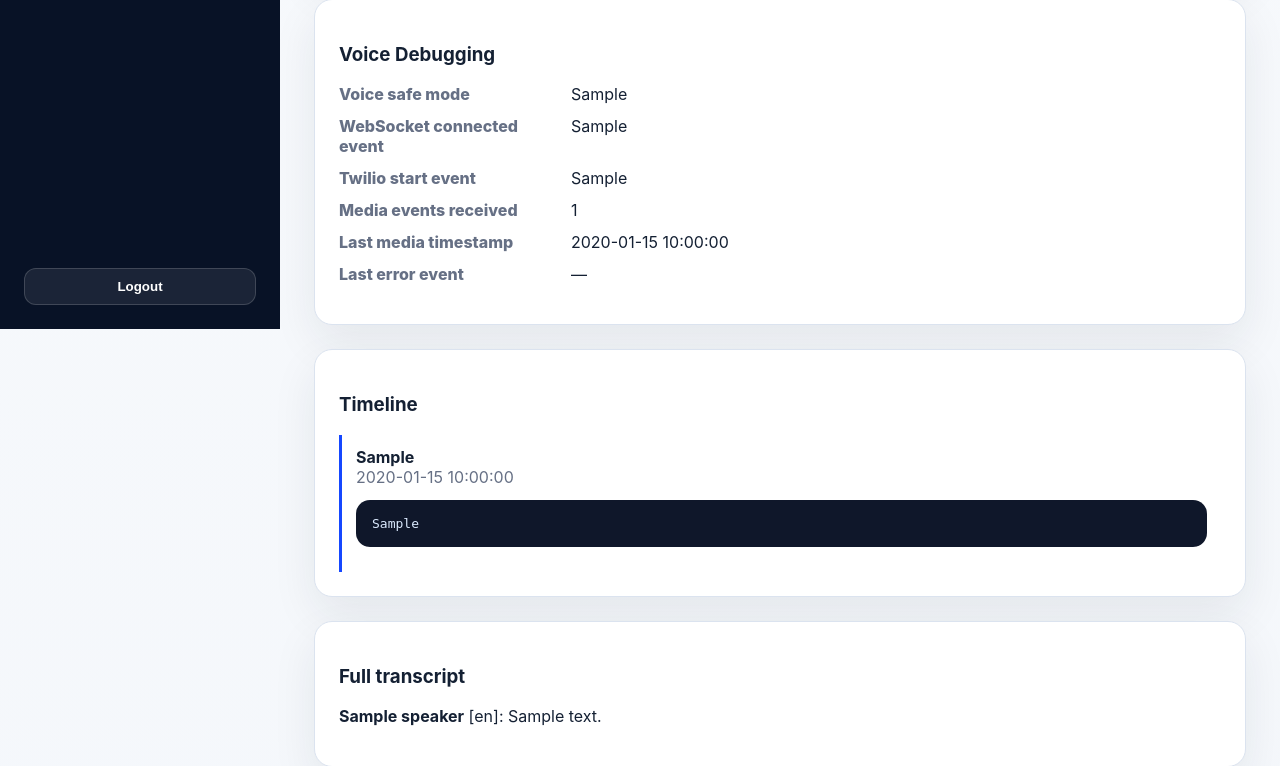
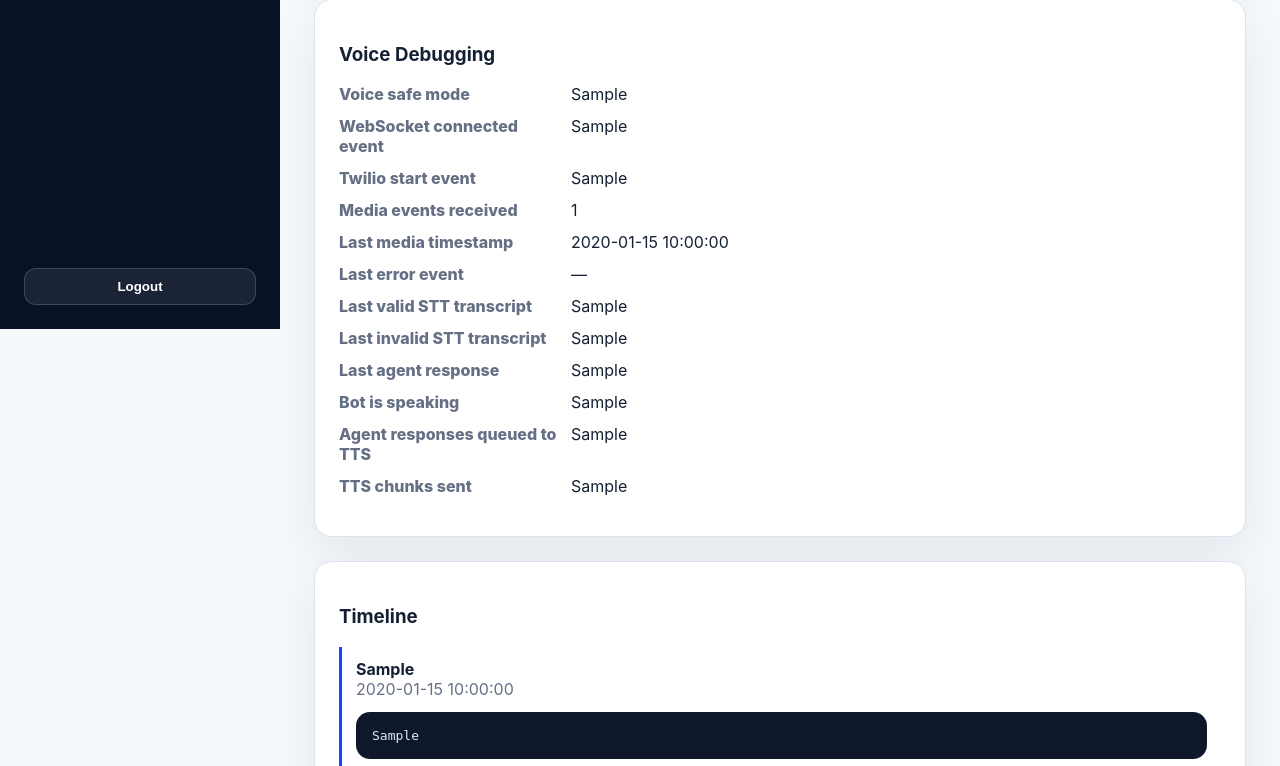
Before and after one commit to macmann/Nomos, a FastAPI app: template app/templates/call_detail.html in a window 1280 px wide. Shown: the part 471-1237 px from the top of the page. Run offline with FastAPI, Linux system fonts and the light colour scheme; the template is opened without the code that fills it: most values are stand-ins (such as "Sample title", 1, 10 or a date in 2020); some libraries are stand-ins or nearby versions.

Commit message:
Fix Twilio voice response loop

```diff
--- a/app/routes/websocket.py
+++ b/app/routes/websocket.py
@@ -20,11 +20,33 @@ logger = logging.getLogger(__name__)
 router = APIRouter()
 ACTIVE_TWILIO_SESSIONS: dict[int, dict[str, Any]] = {}
 GREETING = "Guten Tag, ich bin ein KI-Assistent von Nomos. Dies ist ein kurzer Verbindungstest."
-INVALID_TRANSCRIPTS = {"(screeching noise)", "[noise]", "(noise)", "[silence]", "(silence)", ""}
+INVALID_TRANSCRIPTS = {
+    "",
+    "(heavy static)",
+    "(static noise)",
+    "(static hissing)",
+    "(white noise)",
+    "(traffic noise)",
+    "(techno music)",
+    "(clicking)",
+    "(two beeps)",
+    "(screeching noise)",
+    "[noise]",
+    "(noise)",
+    "[silence]",
+    "(silence)",
+    "mm",
+    "mm-hmm",
+    "mm hmm",
+}
+MEANINGFUL_SHORT_TRANSCRIPTS = {"ja", "yes", "no", "ok", "nein"}
 TWILIO_AUDIO_CHUNK_BYTES = 160
 TWILIO_AUDIO_CHUNK_SECONDS = 0.02
 MEDIA_EVENT_SAMPLE_CHUNKS = 50
-MIN_STT_AUDIO_BYTES = 8000
+MIN_STT_AUDIO_BYTES = 16000
+DEFAULT_STT_FLUSH_BYTES = 24000
+DEFAULT_STT_FLUSH_SECONDS = 3.0
+DEFAULT_STT_AFTER_BOT_COOLDOWN_MS = 500
 
 
 def _bool_setting(value: Any, default: bool = False) -> bool:
@@ -93,15 +115,16 @@ def _settings_snapshot() -> dict[str, Any]:
             "tts_enabled": False if safe else _bool_setting(ss.get("tts_enabled", "false")),
             "twilio_max_call_duration": _int_setting(ss.get("twilio_max_call_duration", "600"), 600),
             "max_spoken_response_chars": _int_setting(ss.get("max_spoken_response_chars", "220"), 220),
-            "stt_flush_bytes": _int_setting(ss.get("stt_flush_bytes", "12000"), 12000),
-            "stt_flush_seconds": _float_setting(ss.get("stt_flush_seconds", "2.0"), 2.0),
-            "stt_min_audio_bytes": _int_setting(ss.get("stt_min_audio_bytes", str(MIN_STT_AUDIO_BYTES)), MIN_STT_AUDIO_BYTES),
+            "stt_flush_bytes": _int_setting(ss.get("stt_flush_bytes", str(DEFAULT_STT_FLUSH_BYTES)), DEFAULT_STT_FLUSH_BYTES),
+            "stt_flush_seconds": _float_setting(ss.get("stt_flush_seconds", str(DEFAULT_STT_FLUSH_SECONDS)), DEFAULT_STT_FLUSH_SECONDS),
+            "min_stt_buffer_bytes": _int_setting(ss.get("min_stt_buffer_bytes", ss.get("stt_min_audio_bytes", str(MIN_STT_AUDIO_BYTES))), MIN_STT_AUDIO_BYTES),
+            "stt_after_bot_cooldown_ms": _int_setting(ss.get("stt_after_bot_cooldown_ms", str(DEFAULT_STT_AFTER_BOT_COOLDOWN_MS)), DEFAULT_STT_AFTER_BOT_COOLDOWN_MS),
             "outbound_audio_queue_max": _int_setting(ss.get("outbound_audio_queue_max", "200"), 200),
             "barge_in_enabled": _bool_setting(ss.get("barge_in_enabled", "false"), False),
         }
     except Exception:
         logger.exception("NOMOS_WS_ERROR failed_to_load_settings")
-        return {"voice_safe_mode": True, "allow_greeting_in_safe_mode": False, "greeting_on_start_enabled": True, "text_debug_mode": False, "stt_enabled": False, "agent_enabled": False, "tts_enabled": False, "twilio_max_call_duration": 600, "max_spoken_response_chars": 220, "stt_flush_bytes": 12000, "stt_flush_seconds": 2.0, "stt_min_audio_bytes": MIN_STT_AUDIO_BYTES, "outbound_audio_queue_max": 200, "barge_in_enabled": False}
+        return {"voice_safe_mode": True, "allow_greeting_in_safe_mode": False, "greeting_on_start_enabled": True, "text_debug_mode": False, "stt_enabled": False, "agent_enabled": False, "tts_enabled": False, "twilio_max_call_duration": 600, "max_spoken_response_chars": 220, "stt_flush_bytes": DEFAULT_STT_FLUSH_BYTES, "stt_flush_seconds": DEFAULT_STT_FLUSH_SECONDS, "min_stt_buffer_bytes": MIN_STT_AUDIO_BYTES, "stt_after_bot_cooldown_ms": DEFAULT_STT_AFTER_BOT_COOLDOWN_MS, "outbound_audio_queue_max": 200, "barge_in_enabled": False}
     finally:
         db.close()
 
@@ -121,10 +144,20 @@ async def safe_send_json(ws: WebSocket, payload: dict[str, Any]) -> bool:
         return False
 
 
+def is_valid_user_transcript(text: str | None) -> bool:
+    cleaned = (text or "").strip()
+    lowered = cleaned.lower().strip(" .!?")
+    if not cleaned or lowered in INVALID_TRANSCRIPTS:
+        return False
+    if cleaned.startswith("(") and cleaned.endswith(")") and cleaned.count("(") == 1 and cleaned.count(")") == 1:
+        return False
+    if len(lowered) < 4 and lowered not in MEANINGFUL_SHORT_TRANSCRIPTS:
+        return False
+    return True
+
+
 def _is_invalid_transcript(text: str | None) -> bool:
-    cleaned = (text or "").strip()
-    lowered = cleaned.lower()
-    return not cleaned or lowered in INVALID_TRANSCRIPTS or lowered.strip(" .!?") in INVALID_TRANSCRIPTS
+    return not is_valid_user_transcript(text)
 
 
 def _shorten_response(text: str, max_chars: int) -> str:
@@ -146,7 +179,7 @@ def _clear_queue(queue: asyncio.Queue[bytes]) -> int:
             return cleared
 
 
-async def queue_twilio_audio(call_id: int, queue: asyncio.Queue[bytes], audio: bytes, chunk_size: int = TWILIO_AUDIO_CHUNK_BYTES) -> None:
+async def queue_twilio_audio(call_id: int, queue: asyncio.Queue[bytes | None], audio: bytes, chunk_size: int = TWILIO_AUDIO_CHUNK_BYTES) -> None:
     chunks = [audio[i:i + chunk_size] for i in range(0, len(audio), chunk_size) if audio[i:i + chunk_size]]
     if not chunks:
         return
@@ -161,11 +194,15 @@ async def queue_twilio_audio(call_id: int, queue: asyncio.Queue[bytes], audio: b
             logger.warning("NOMOS_AUDIO_QUEUE_BACKPRESSURE call_id=%s action=skip_new_response", call_id)
             _write_event(call_id, "audio_queue_backpressure", {"action": "skip_new_response"})
             return
+    try:
+        queue.put_nowait(None)
+    except asyncio.QueueFull:
+        logger.warning("NOMOS_AUDIO_QUEUE_BACKPRESSURE call_id=%s action=missing_response_boundary", call_id)
     logger.warning("NOMOS_AUDIO_QUEUE_PUT bytes=%s chunks=%s", len(audio), len(chunks))
     _write_event(call_id, "twilio_audio_queued", {"bytes": len(audio), "chunks": len(chunks)})
 
 
-async def twilio_audio_sender(ws: WebSocket, stream_sid_ref: dict[str, str | None], queue: asyncio.Queue[bytes], stop_event: asyncio.Event, call_id: int) -> None:
+async def twilio_audio_sender(ws: WebSocket, stream_sid_ref: dict[str, str | None], queue: asyncio.Queue[bytes | None], stop_event: asyncio.Event, call_id: int, bot_is_speaking: asyncio.Event, cooldown_until_ref: dict[str, float], stats: dict[str, int], cooldown_ms: int) -> None:
     logger.warning("NOMOS_AUDIO_SENDER_STARTED call_id=%s", call_id)
     chunk_index = 0
     next_send_at = time.monotonic()
@@ -175,10 +212,23 @@ async def twilio_audio_sender(ws: WebSocket, stream_sid_ref: dict[str, str | Non
                 chunk = await asyncio.wait_for(queue.get(), timeout=0.5)
             except asyncio.TimeoutError:
                 continue
+            if chunk is None:
+                queue.task_done()
+                if bot_is_speaking.is_set():
+                    bot_is_speaking.clear()
+                    cooldown_until_ref["until"] = time.monotonic() + (cooldown_ms / 1000)
+                    logger.warning("NOMOS_BOT_SPEAKING_END call_id=%s", call_id)
+                    _write_event(call_id, "bot_speaking_end", {})
+                    await safe_send_json(ws, {"event": "mark", "streamSid": stream_sid_ref.get("stream_sid"), "mark": {"name": f"nomos-tts-complete-{stats.get('tts_responses_queued', 0)}"}})
+                continue
             stream_sid = stream_sid_ref.get("stream_sid")
             if not stream_sid:
                 queue.task_done()
                 continue
+            if not bot_is_speaking.is_set():
+                bot_is_speaking.set()
+                logger.warning("NOMOS_BOT_SPEAKING_START call_id=%s", call_id)
+                _write_event(call_id, "bot_speaking_start", {})
             delay = next_send_at - time.monotonic()
             if delay > 0:
                 await asyncio.sleep(delay)
@@ -189,6 +239,7 @@ async def twilio_audio_sender(ws: WebSocket, stream_sid_ref: dict[str, str | Non
                 stop_event.set()
                 break
             chunk_index += 1
+            stats["tts_chunks_sent"] = stats.get("tts_chunks_sent", 0) + 1
             if chunk_index == 1 or chunk_index % MEDIA_EVENT_SAMPLE_CHUNKS == 0:
                 logger.warning("NOMOS_AUDIO_CHUNK_SENT chunk_index=%s", chunk_index)
             next_send_at = time.monotonic() + TWILIO_AUDIO_CHUNK_SECONDS
@@ -209,7 +260,7 @@ async def send_test_greeting(call_id: int) -> bool:
     return True
 
 
-async def _speak_text(call_id: int, text: str, language: str, queue: asyncio.Queue[bytes]) -> None:
+async def _speak_text(call_id: int, text: str, language: str, queue: asyncio.Queue[bytes | None]) -> None:
     logger.warning("NOMOS_TTS_START text_len=%s", len(text))
     _write_event(call_id, "tts_started", {"text_len": len(text)})
     db = SessionLocal()
@@ -222,7 +273,7 @@ async def _speak_text(call_id: int, text: str, language: str, queue: asyncio.Que
     await queue_twilio_audio(call_id, queue, audio)
 
 
-async def _process_buffer(call_id: int, stream_sid: str | None, audio: bytes, queue: asyncio.Queue[bytes], processing_lock: asyncio.Lock) -> None:
+async def _process_buffer(call_id: int, stream_sid: str | None, audio: bytes, queue: asyncio.Queue[bytes | None], processing_lock: asyncio.Lock, stats: dict[str, int]) -> None:
     logger.warning("NOMOS_PROCESS_TASK_STARTED call_id=%s bytes=%s", call_id, len(audio))
     try:
         async with processing_lock:
@@ -230,10 +281,10 @@ async def _process_buffer(call_id: int, stream_sid: str | None, audio: bytes, qu
             if settings["voice_safe_mode"] or not settings["stt_enabled"]:
                 logger.warning("NOMOS_STT_DISABLED call_id=%s voice_safe_mode=%s stt_enabled=%s", call_id, settings["voice_safe_mode"], settings["stt_enabled"])
                 return
-            min_audio_bytes = settings.get("stt_min_audio_bytes", MIN_STT_AUDIO_BYTES)
+            min_audio_bytes = settings.get("min_stt_buffer_bytes", MIN_STT_AUDIO_BYTES)
             if len(audio) < min_audio_bytes:
-                logger.warning("NOMOS_STT_SKIPPED_SHORT_AUDIO call_id=%s bytes=%s min_bytes=%s", call_id, len(audio), min_audio_bytes)
-                _write_event(call_id, "stt_skipped_short_audio", {"bytes": len(audio), "min_bytes": min_audio_bytes})
+                logger.warning("NOMOS_STT_SKIP_SMALL_BUFFER bytes=%s", len(audio))
+                _write_event(call_id, "stt_skip_small_buffer", {"bytes": len(audio), "min_bytes": min_audio_bytes})
                 return
             logger.warning("NOMOS_STT_START bytes=%s", len(audio))
             _write_event(call_id, "stt_started", {"bytes": len(audio)})
@@ -291,8 +342,21 @@ async def _process_buffer(call_id: int, stream_sid: str | None, audio: bytes, qu
                 _write_event(call_id, "websocket_error", {"stage": "agent"})
                 return
             logger.warning("NOMOS_AGENT_RESPONSE text=%s", response or "")
+            logger.warning("NOMOS_AGENT_RESPONSE_READY text_len=%s", len(response or ""))
             _write_event(call_id, "agent_completed", {"text": response or ""})
-            if response and settings["tts_enabled"] and not settings["text_debug_mode"] and stream_sid:
+            if not response:
+                logger.warning('NOMOS_AGENT_TTS_SKIPPED reason="empty_response"')
+                _write_event(call_id, "agent_tts_skipped", {"reason": "empty_response"})
+            elif settings["text_debug_mode"]:
+                logger.warning('NOMOS_AGENT_TTS_SKIPPED reason="text_debug_mode"')
+                _write_event(call_id, "agent_tts_skipped", {"reason": "text_debug_mode"})
+            elif not settings["tts_enabled"]:
+                logger.warning('NOMOS_AGENT_TTS_SKIPPED reason="tts_disabled"')
+                _write_event(call_id, "agent_tts_skipped", {"reason": "tts_disabled"})
+            else:
+                stats["tts_responses_queued"] = stats.get("tts_responses_queued", 0) + 1
+                logger.warning("NOMOS_AGENT_TTS_QUEUED text_len=%s", len(response))
+                _write_event(call_id, "agent_tts_queued", {"text_len": len(response)})
                 await _speak_text(call_id, response, language or "de-DE", queue)
     except Exception:
         logger.exception("NOMOS_PROCESS_TASK_ERROR call_id=%s", call_id)
@@ -311,12 +375,15 @@ async def media(ws: WebSocket, call_id: int):
     stop_event = asyncio.Event()
     processing_lock = asyncio.Lock()
     processing_tasks: set[asyncio.Task] = set()
+    bot_is_speaking = asyncio.Event()
+    stt_cooldown_until = {"until": 0.0}
+    voice_stats = {"tts_responses_queued": 0, "tts_chunks_sent": 0}
     media_chunk_count = 0
     last_media_event_at = time.monotonic()
     settings = _settings_snapshot()
-    outbound_audio_queue: asyncio.Queue[bytes] = asyncio.Queue(maxsize=settings["outbound_audio_queue_max"])
-    sender_task = asyncio.create_task(twilio_audio_sender(ws, stream_sid_ref, outbound_audio_queue, stop_event, call_id))
-    ACTIVE_TWILIO_SESSIONS[call_id] = {"ws": ws, "stream_sid": None, "outbound_audio_queue": outbound_audio_queue}
+    outbound_audio_queue: asyncio.Queue[bytes | None] = asyncio.Queue(maxsize=settings["outbound_audio_queue_max"])
+    sender_task = asyncio.create_task(twilio_audio_sender(ws, stream_sid_ref, outbound_audio_queue, stop_event, call_id, bot_is_speaking, stt_cooldown_until, voice_stats, settings["stt_after_bot_cooldown_ms"]))
+    ACTIVE_TWILIO_SESSIONS[call_id] = {"ws": ws, "stream_sid": None, "outbound_audio_queue": outbound_audio_queue, "bot_is_speaking": bot_is_speaking, "voice_stats": voice_stats}
     logger.warning("NOMOS_WS_CONNECTED call_id=%s", call_id)
     logger.warning("NOMOS_RECEIVE_LOOP_STARTED call_id=%s", call_id)
     _write_event(call_id, "websocket_connected", {"voice_safe_mode": settings["voice_safe_mode"]})
@@ -372,13 +439,23 @@ async def media(ws: WebSocket, call_id: int):
                         logger.warning("NOMOS_TWILIO_MEDIA chunk=%s timestamp=%s bytes=%s chunk_count=%s", chunk, timestamp, len(audio), media_chunk_count)
                         _write_event(call_id, "twilio_media_received", {"chunk": chunk, "timestamp": timestamp, "bytes": len(audio), "streamSid": msg.get("streamSid") or stream_sid_ref.get("stream_sid"), "chunk_count": media_chunk_count})
                         last_media_event_at = time.monotonic()
+                    if bot_is_speaking.is_set():
+                        buffer.clear()
+                        last_flush = time.time()
+                        logger.warning("NOMOS_STT_SUPPRESSED_BOT_SPEAKING chunk=%s", chunk)
+                        continue
+                    if time.monotonic() < stt_cooldown_until["until"]:
+                        buffer.clear()
+                        last_flush = time.time()
+                        logger.warning("NOMOS_STT_COOLDOWN_ACTIVE")
+                        continue
                     buffer.extend(audio)
                     if should_sample_media:
                         logger.warning("NOMOS_STT_BUFFER_BYTES bytes=%s", len(buffer))
                     if len(buffer) >= settings["stt_flush_bytes"] or (buffer and time.time() - last_flush >= settings["stt_flush_seconds"]):
-                        if len(buffer) < settings.get("stt_min_audio_bytes", MIN_STT_AUDIO_BYTES):
-                            if should_sample_media:
-                                logger.warning("NOMOS_STT_FLUSH_DEFERRED_SHORT_AUDIO bytes=%s min_bytes=%s", len(buffer), settings.get("stt_min_audio_bytes", MIN_STT_AUDIO_BYTES))
+                        if len(buffer) < settings.get("min_stt_buffer_bytes", MIN_STT_AUDIO_BYTES):
+                            last_flush = time.time()
+                            logger.warning("NOMOS_STT_SKIP_SMALL_BUFFER bytes=%s", len(buffer))
                         elif processing_lock.locked():
                             logger.warning("NOMOS_STT_FLUSH_SKIPPED_PROCESSING_BUSY bytes=%s", len(buffer))
                         else:
@@ -386,7 +463,7 @@ async def media(ws: WebSocket, call_id: int):
                             buffer.clear()
                             last_flush = time.time()
                             logger.warning("NOMOS_STT_FLUSH bytes=%s", len(flushed))
-                            task = asyncio.create_task(_process_buffer(call_id, stream_sid_ref.get("stream_sid"), flushed, outbound_audio_queue, processing_lock))
+                            task = asyncio.create_task(_process_buffer(call_id, stream_sid_ref.get("stream_sid"), flushed, outbound_audio_queue, processing_lock, voice_stats))
                             processing_tasks.add(task)
                             task.add_done_callback(processing_tasks.discard)
                 elif event == "mark":
--- a/app/templates/call_detail.html
+++ b/app/templates/call_detail.html
@@ -1,7 +1,7 @@
 {% extends 'base.html' %}
 {% block content %}
 <section class="card"><dl class="detail-list"><dt>Call SID</dt><dd>{{ call.twilio_call_sid or '—' }}</dd><dt>Status</dt><dd><span class="badge badge-{{ call.status or 'pending' }}">{{ call.status or 'pending' }}</span></dd><dt>Language</dt><dd>{{ call.active_language or '—' }}</dd></dl><div class="toolbar section-spaced"><form hx-post="/calls/{{ call.id }}/extract" hx-target="#result"><button type="submit">Rerun extraction</button></form><form hx-post="/calls/{{ call.id }}/trigger-action" hx-target="#result"><button type="submit">Trigger next action manually</button></form><form hx-post="/calls/{{ call.id }}/debug-send-greeting" hx-target="#result"><button type="submit">Send Test Greeting</button></form></div><div id="result"></div></section>
-<section class="card section-spaced"><h3>Voice Debugging</h3><dl class="detail-list"><dt>Voice safe mode</dt><dd>{{ voice_debug.voice_safe_mode }}</dd><dt>WebSocket connected event</dt><dd>{{ voice_debug.websocket_connected }}</dd><dt>Twilio start event</dt><dd>{{ voice_debug.twilio_start }}</dd><dt>Media events received</dt><dd>{{ voice_debug.media_count }}</dd><dt>Last media timestamp</dt><dd>{{ voice_debug.last_media_timestamp or '—' }}</dd><dt>Last error event</dt><dd>{% if voice_debug.last_error %}{{ voice_debug.last_error.created_at }} {{ voice_debug.last_error.event_payload }}{% else %}—{% endif %}</dd></dl></section>
+<section class="card section-spaced"><h3>Voice Debugging</h3><dl class="detail-list"><dt>Voice safe mode</dt><dd>{{ voice_debug.voice_safe_mode }}</dd><dt>WebSocket connected event</dt><dd>{{ voice_debug.websocket_connected }}</dd><dt>Twilio start event</dt><dd>{{ voice_debug.twilio_start }}</dd><dt>Media events received</dt><dd>{{ voice_debug.media_count }}</dd><dt>Last media timestamp</dt><dd>{{ voice_debug.last_media_timestamp or '—' }}</dd><dt>Last error event</dt><dd>{% if voice_debug.last_error %}{{ voice_debug.last_error.created_at }} {{ voice_debug.last_error.event_payload }}{% else %}—{% endif %}</dd><dt>Last valid STT transcript</dt><dd>{{ voice_debug.last_valid_stt_transcript or '—' }}</dd><dt>Last invalid STT transcript</dt><dd>{{ voice_debug.last_invalid_stt_transcript or '—' }}</dd><dt>Last agent response</dt><dd>{{ voice_debug.last_agent_response or '—' }}</dd><dt>Bot is speaking</dt><dd>{{ voice_debug.bot_is_speaking }}</dd><dt>Agent responses queued to TTS</dt><dd>{{ voice_debug.agent_responses_queued_to_tts }}</dd><dt>TTS chunks sent</dt><dd>{{ voice_debug.tts_chunks_sent }}</dd></dl></section>
 <section class="card section-spaced"><h3>Timeline</h3><div class="timeline">{% for e in events %}<div class="timeline-item"><strong>{{ e.event_type }}</strong><br><span class="muted">{{ e.created_at }}</span><pre class="pre">{{ e.event_payload }}</pre></div>{% else %}<p class="muted">No events recorded.</p>{% endfor %}</div></section>
 <section class="card section-spaced"><h3>Full transcript</h3>{% for t in transcripts %}<p><b>{{ t.speaker }}</b> [{{ t.language }}]: {{ t.text }}</p>{% else %}<p class="muted">No transcript available.</p>{% endfor %}</section>
 <section class="card section-spaced"><h3>Extracted structured data</h3>{% for x in extractions %}<pre class="pre">{{ x.extracted_json }}</pre><p>{{ x.plain_language_note }}</p>{% else %}<p class="muted">No extracted data yet.</p>{% endfor %}</section>
```
Also changed, not shown: app/routes/calls.py (+12 -1 lines).
